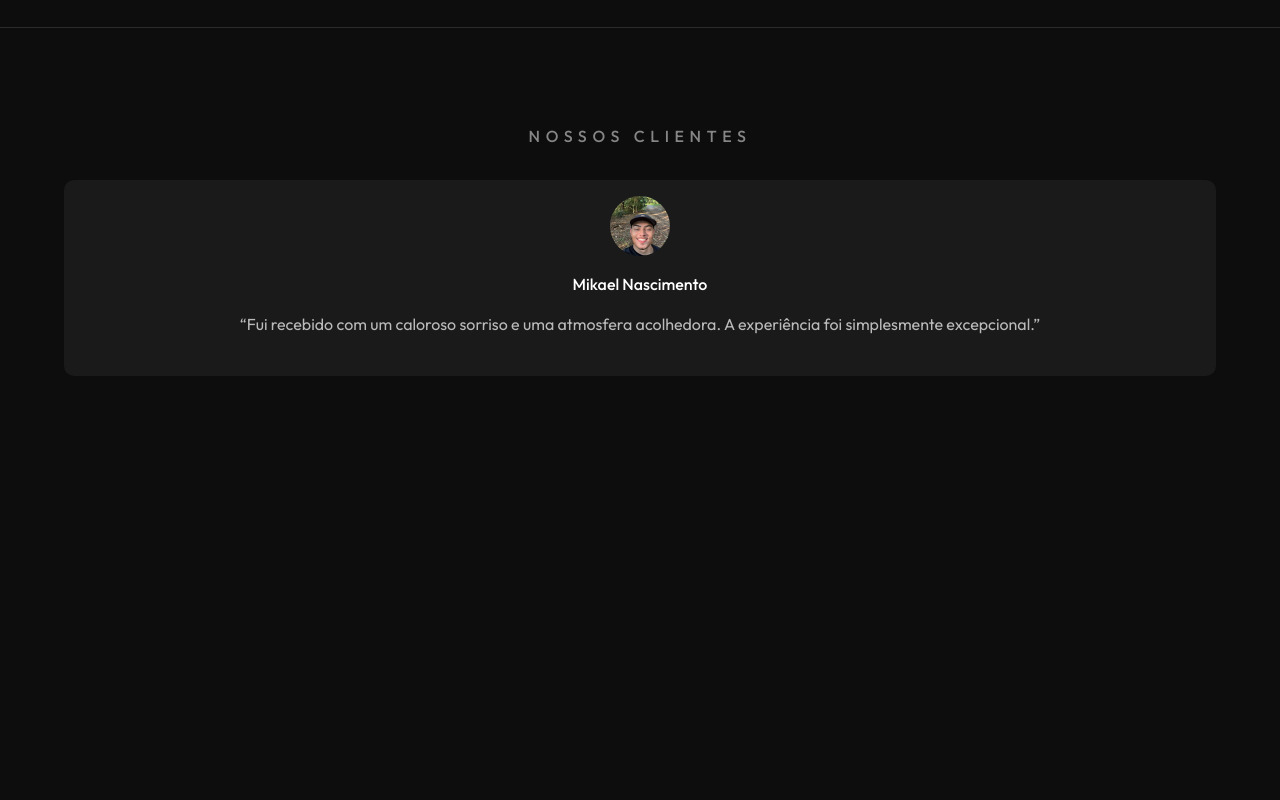
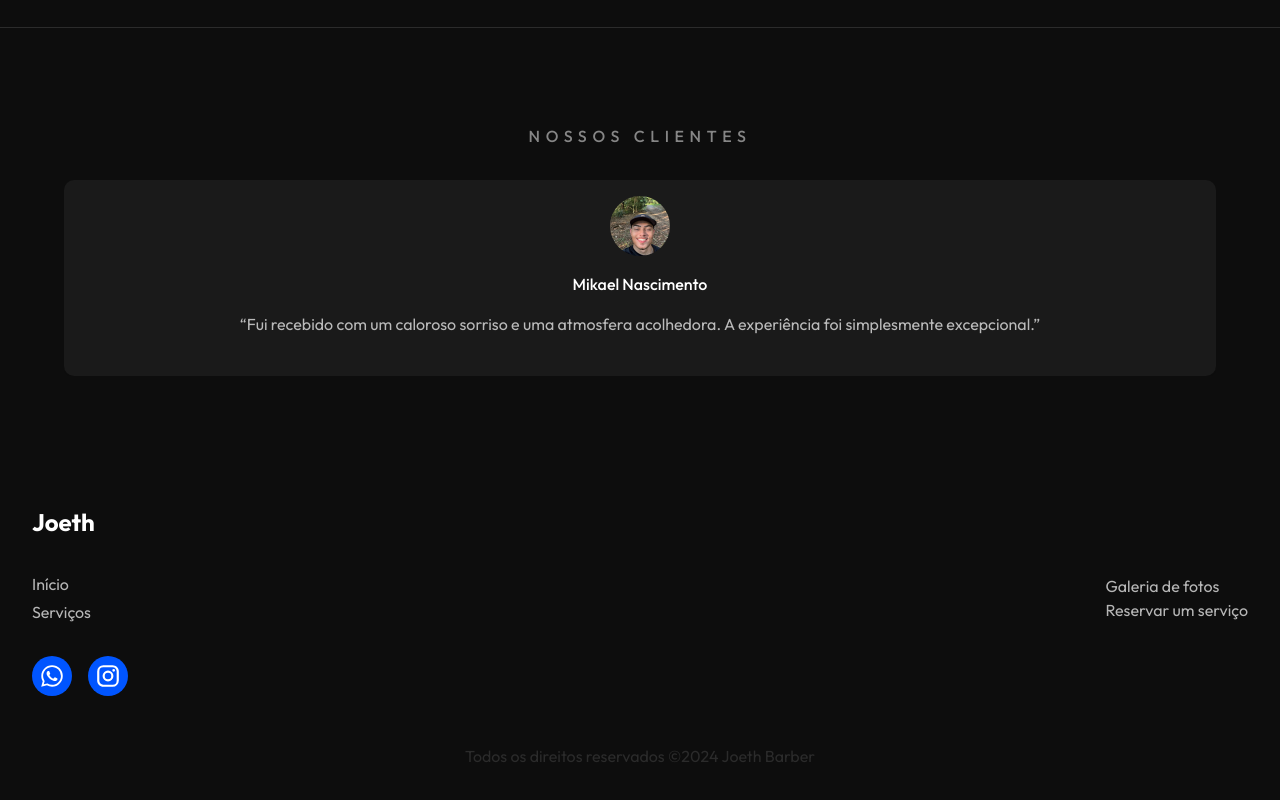
Before and after one commit to Joeth-Barber/joeth-barber-frontend, a Next.js app in the folder frontend/: page / in a window 1280 px wide. Shown: the part 1689-2489 px from the top of the page. Before the commit the page ends 2161 px from the top, so only its background shows below. Built offline with nearby package versions, Linux system fonts and the light colour scheme.

Commit message:
feat: create footer

```diff
--- a/frontend/app/(home)/page.tsx
+++ b/frontend/app/(home)/page.tsx
@@ -1,4 +1,3 @@
-import Header from "../_components/header/header";
 import ClientesSection from "./_components/clientes";
 import GaleriaFotos from "./_components/galeria";
 import HeroSection from "./_components/hero";
@@ -7,7 +6,6 @@ import Services from "./_components/services";
 const Home = () => {
   return (
     <div>
-      <Header />
       <HeroSection />
       <Services />
       <GaleriaFotos />
--- /dev/null
+++ b/frontend/app/_components/footer/footer.tsx
@@ -0,0 +1,72 @@
+import Image from "next/image";
+import Link from "next/link";
+
+const Footer = () => {
+  return (
+    <footer className="w-full max-h-full bg-dark py-[2rem]">
+      <div className="container mx-auto flex flex-col space-y-[1rem]">
+        <Link href="/" className="w-fit">
+          <h1 className="text-white font-bold text-[1.5rem]">Joeth</h1>
+        </Link>
+
+        <div className="py-[1rem] flex items-center justify-between">
+          <ul className="space-y-1">
+            <li>
+              <Link
+                className="text-white/70 text-[1rem] hover:text-white/50 duration-150"
+                href="#inicio"
+              >
+                Início
+              </Link>
+            </li>
+            <li>
+              <Link
+                className="text-white/70 text-[1rem] hover:text-white/50 duration-150"
+                href="#servicos"
+              >
+                Serviços
+              </Link>
+            </li>
+          </ul>
+          <ul>
+            <li>
+              <Link
+                className="text-white/70 text-[1rem] hover:text-white/50 duration-150"
+                href="#galeria"
+              >
+                Galeria de fotos
+              </Link>
+            </li>
+            <li>
+              <Link
+                className="text-white/70 text-[1rem] hover:text-white/50 duration-150"
+                href="#reserva"
+              >
+                Reservar um serviço
+              </Link>
+            </li>
+          </ul>
+        </div>
+        <div className="max-w-full max-h-full flex items-center space-x-4">
+          <Link
+            href="/"
+            className="w-[40px] h-[40px] flex items-center justify-center rounded-full bg-blue hover:bg-blue/60 duration-150"
+          >
+            <Image src="/whatsapp-icon.svg" width={26} height={26} alt="" />
+          </Link>
+          <Link
+            href="/"
+            className="w-[40px] h-[40px] flex items-center justify-center rounded-full bg-blue hover:bg-blue/60 duration-150"
+          >
+            <Image src="/instagram-icon.svg" width={26} height={26} alt="" />
+          </Link>
+        </div>
+        <span className="text-gray pt-[2rem] text-center">
+          Todos os direitos reservados ©2024 Joeth Barber
+        </span>
+      </div>
+    </footer>
+  );
+};
+
+export default Footer;
--- a/frontend/app/_components/header/header.tsx
+++ b/frontend/app/_components/header/header.tsx
@@ -19,8 +19,11 @@ import Link from "next/link";
 
 const Header = () => {
   return (
-    <header className="fixed z-50 bg-second_dark flex items-center justify-between container py-[1rem] mx-auto">
+    <header className="fixed z-50 shadow bg-second_dark w-full py-[1rem]">
+      <div className="flex items-center justify-between container mx-auto">
+        <Link href="/">
           <h1 className="text-white font-bold text-[1.5rem]">Joeth</h1>
+        </Link>
         <Sheet>
           <SheetTrigger asChild>
             <button className="p-1 rounded-[10px] bg-dark">
@@ -96,6 +99,7 @@ const Header = () => {
             </nav>
           </SheetContent>
         </Sheet>
+      </div>
     </header>
   );
 };
--- a/frontend/app/layout.tsx
+++ b/frontend/app/layout.tsx
@@ -1,6 +1,8 @@
 import type { Metadata } from "next";
 import { Outfit } from "next/font/google";
 import "./globals.css";
+import Header from "./_components/header/header";
+import Footer from "./_components/footer/footer";
 
 const outfit = Outfit({ subsets: ["latin"] });
 
@@ -15,7 +17,11 @@ export default function RootLayout({
 }>) {
   return (
     <html lang="en">
-      <body className={`${outfit.className} dark`}>{children}</body>
+      <body className={`${outfit.className} dark`}>
+        <Header />
+        {children}
+        <Footer />
+      </body>
     </html>
   );
 }
```
Also changed, not shown: frontend/public/instagram-icon.svg (added), frontend/public/whatsapp-icon.svg (added). Lines whose indentation alone changed are shown as unchanged.
